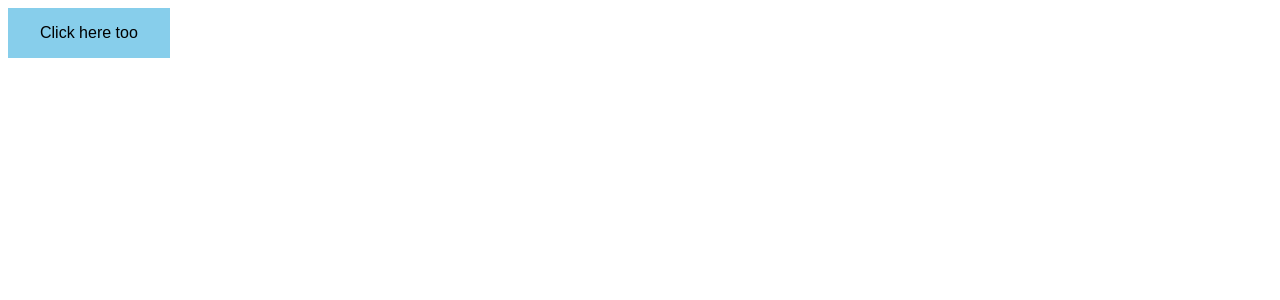
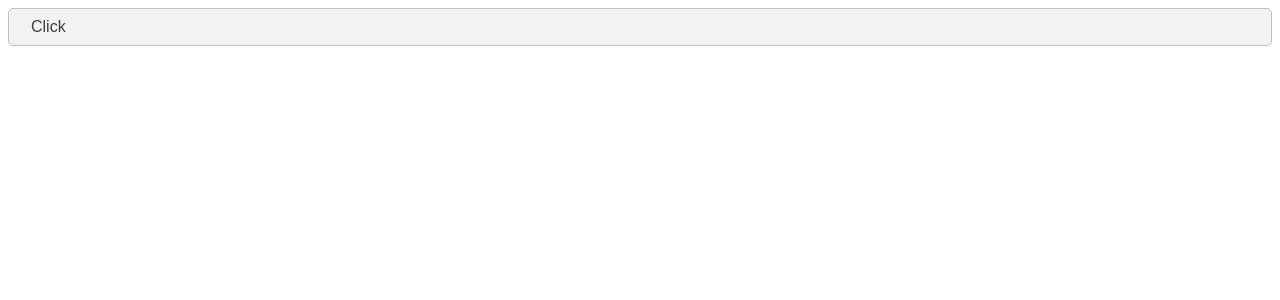
Before and after one commit to GarriGarrison/vue-hive-test-library, a Vue app: page / in a window 1280 px wide. Shown: the top 300 px of the page. Built offline with nearby package versions, Linux system fonts and the light colour scheme.

Commit message:
button style focus

```diff
--- a/package.json
+++ b/package.json
@@ -1,6 +1,6 @@
 {
   "name": "vue-hive-test-library",
-  "version": "0.0.4",
+  "version": "0.0.6",
   "type": "module",
   "files": [
     "dist"
@@ -28,6 +28,7 @@
   "devDependencies": {
     "@types/node": "^18.11.18",
     "@vitejs/plugin-vue": "^4.0.0",
+    "sass": "^1.63.4",
     "typescript": "^4.9.3",
     "vite": "^4.0.0",
     "vite-plugin-css-injected-by-js": "^2.4.0",
--- a/src/App.vue
+++ b/src/App.vue
@@ -1,7 +1,7 @@
 <script setup lang="ts">
-import { BaseButton } from "./index";
+import { HiveButton } from '.';
 </script>
 
 <template>
-  <BaseButton> Click here too </BaseButton>
+  <hive-button>Click</hive-button>
 </template>
--- /dev/null
+++ b/src/common/mixin/props.ts
@@ -0,0 +1,8 @@
+import { StyleValue } from 'vue';
+
+export interface CommonProps {
+  id?: string;
+  attrs?: object;
+  classes?: object[];
+  style?: StyleValue;
+}
--- a/src/components/BaseButton.vue
+++ /dev/null
@@ -1,30 +0,0 @@
-<script setup lang="ts">
-import { computed } from "vue";
-type BaseButtonProps = {
-  size?: number;
-  color?: string;
-};
-
-const props = withDefaults(defineProps<BaseButtonProps>(), {
-  size: 16,
-  color: "skyblue",
-});
-
-const fontSize = computed(() => `${props.size}px`);
-</script>
-
-<template>
-  <button id="baseButton">
-    <slot />
-  </button>
-</template>
-
-<style>
-#baseButton {
-  padding: 1rem 2rem;
-  cursor: pointer;
-  border: none;
-  background-color: v-bind(color);
-  font-size: v-bind(fontSize);
-}
-</style>
--- /dev/null
+++ b/src/components/hive-button/hive-button.vue
@@ -0,0 +1,127 @@
+<script lang="ts" setup>
+import { StyleValue } from 'vue';
+import { CommonProps } from '@/common/mixin/props';
+
+export interface Props extends CommonProps {
+  title?: string;
+  buttonClasses?: StyleValue[] | StyleValue;
+  buttonStyle?: StyleValue;
+  disabled?: boolean;
+}
+
+withDefaults(defineProps<Props>(), {
+  text: 'Button',
+  disabled: false,
+});
+
+const emit = defineEmits<{
+  (e: 'clickLeft'): void;
+  (e: 'clickRight'): void;
+}>();
+
+const leftClick = () => {
+  emit('clickLeft');
+};
+
+const rightClick = () => {
+  emit('clickRight');
+};
+</script>
+
+<template>
+  <div
+    class="button__wrapper"
+    :class="{ disabled: disabled, ...classes }"
+    :style="style"
+    @click="leftClick"
+    @click.right.prevent="rightClick"
+  >
+    <button class="button" :class="buttonClasses" :style="buttonStyle" :disabled="disabled">
+      <slot name="before" />
+      <slot>
+        <span class="button__text">{{ title }}</span>
+      </slot>
+      <slot name="after" />
+    </button>
+  </div>
+</template>
+
+<style lang="scss" scoped>
+$bg-color: #f2f2f2;
+$bg-hover: #d3eafff5;
+$text-color: #3f3f3f;
+$border-color: #bfbfbf;
+$border-color-disabled: #bfbfbf7c;
+$border-radius: 5px;
+
+.button {
+  user-select: none;
+  border: none;
+  text-rendering: auto;
+  color: initial;
+  display: inline-block;
+  text-align: start;
+  margin: 0;
+  font-size: 1rem;
+  background-color: $bg-color;
+  color: $text-color;
+  overflow: hidden;
+  display: flex;
+  align-items: center;
+  justify-content: space-between;
+  gap: 0.5rem;
+  height: 100%;
+  background: none;
+  width: 100%;
+  text-align: center;
+  display: flex;
+
+  &:hover {
+    cursor: pointer;
+    border: none;
+  }
+
+  &:focus {
+    outline: none;
+    border: none;
+  }
+
+  &__wrapper {
+    border-style: solid;
+    border-radius: $border-radius;
+    border-width: 1px;
+    padding: 0.5rem 1rem;
+    transition: background 0.2s;
+    max-height: 100%;
+    border-color: $border-color;
+    background-color: $bg-color;
+
+    &:hover {
+      cursor: pointer;
+      background: $bg-hover;
+    }
+
+    &.disabled {
+      border-color: $border-color-disabled;
+      opacity: 0.4;
+      pointer-events: none;
+
+      .button {
+        &:hover {
+          cursor: auto;
+        }
+      }
+
+      &:hover {
+        background: $bg-color;
+        cursor: auto;
+      }
+    }
+  }
+
+  &__text {
+    text-align: center;
+    flex-grow: 100;
+  }
+}
+</style>
--- /dev/null
+++ b/src/components/hive-loader/hive-loader.vue
@@ -0,0 +1,161 @@
+<script lang="ts" setup>
+import { CommonProps } from '@/common/mixin/props';
+
+export interface Props extends CommonProps {
+  isVisible?: boolean;
+}
+
+withDefaults(defineProps<Props>(), {
+  isVisible: false,
+});
+</script>
+
+<template>
+  <div v-if="isVisible" class="loader__window" :style="style">
+    <div class="loader__wrapper">
+      <div :class="{ loader: isVisible }">
+        <span class="loader__size" />
+        <span class="loader__size" />
+        <span class="loader__size" />
+        <span class="loader__size" />
+      </div>
+    </div>
+  </div>
+</template>
+
+<style lang="scss" scoped>
+$bg-color-spinner: #b0ddffe5;
+$bg-color-window: rgba(38, 45, 52, 0.68);
+$span-size: 15px;
+$z-index: 1001;
+
+.loader {
+  &__window {
+    position: absolute;
+    top: 0;
+    left: 0;
+    right: 0;
+    bottom: 0;
+    margin: auto;
+    background-color: $bg-color-window;
+    z-index: $z-index;
+    animation: view 1.0s infinite ease-in-out;
+  }
+
+  &__wrapper {
+    position: absolute;
+    top: 0;
+    left: 0;
+    right: 0;
+    bottom: 0;
+    margin: auto;
+    z-index: $z-index;
+    height: $span-size * 5.5;
+    width: $span-size * 5.5;
+
+    .loader {
+      margin-top: $span-size * 2.7;
+      margin-left: $span-size * 2.7;
+      width: $span-size * 3;
+      height: $span-size * 5;
+      transform: translate(-50%, -50%) rotate(45deg) translate3d(0, 0, 0);
+      animation: loader 1.2s infinite ease-in-out;
+
+      span {
+        position: absolute;
+        display: block;
+        background-color: $bg-color-spinner;
+        animation: loaderBlock 1.2s infinite ease-in-out both;
+
+        &:nth-child(1) {
+          top: 0;
+          left: 0;
+        }
+
+        &:nth-child(2) {
+          top: 0;
+          right: 0;
+          animation: loaderBlockInverse 1.2s infinite ease-in-out both;
+        }
+
+        &:nth-child(3) {
+          bottom: 0;
+          left: 0;
+          animation: loaderBlockInverse 1.2s infinite ease-in-out both;
+        }
+
+        &:nth-child(4) {
+          bottom: 0;
+          right: 0;
+        }
+      }
+    }
+  }
+}
+
+@keyframes view {
+
+  0% {
+    opacity: 0;
+  }
+
+  50% {
+    opacity: 0.5;
+  }
+  100% {
+   opacity: 1;
+  }
+}
+
+@keyframes loader {
+
+  0%,
+  10%,
+  100% {
+    width: $span-size * 2;
+    height: $span-size * 2;
+  }
+
+  65% {
+    width: $span-size * 3.75;
+    height: $span-size * 3.75;
+  }
+}
+
+@keyframes loaderBlock {
+
+  0%,
+  30% {
+    transform: rotate(0);
+  }
+
+  55% {
+    background-color: $bg-color-spinner;
+  }
+
+  100% {
+    transform: rotate(90deg);
+  }
+}
+
+@keyframes loaderBlockInverse {
+
+  0%,
+  20% {
+    transform: rotate(0);
+  }
+
+  55% {
+    background-color: $bg-color-spinner;
+  }
+
+  100% {
+    transform: rotate(-90deg);
+  }
+}
+
+.size {
+  width: $span-size;
+  height: $span-size;
+}
+</style>
--- a/src/index.ts
+++ b/src/index.ts
@@ -1 +1,4 @@
-export { default as BaseButton } from "./components/BaseButton.vue";
+import HiveButton from '@/components/hive-button/hive-button.vue';
+import HiveLoader from '@/components/hive-loader/hive-loader.vue';
+
+export { HiveButton, HiveLoader };
```
Also changed, not shown: 2 other files (tests, documents, lock files or other folders).
